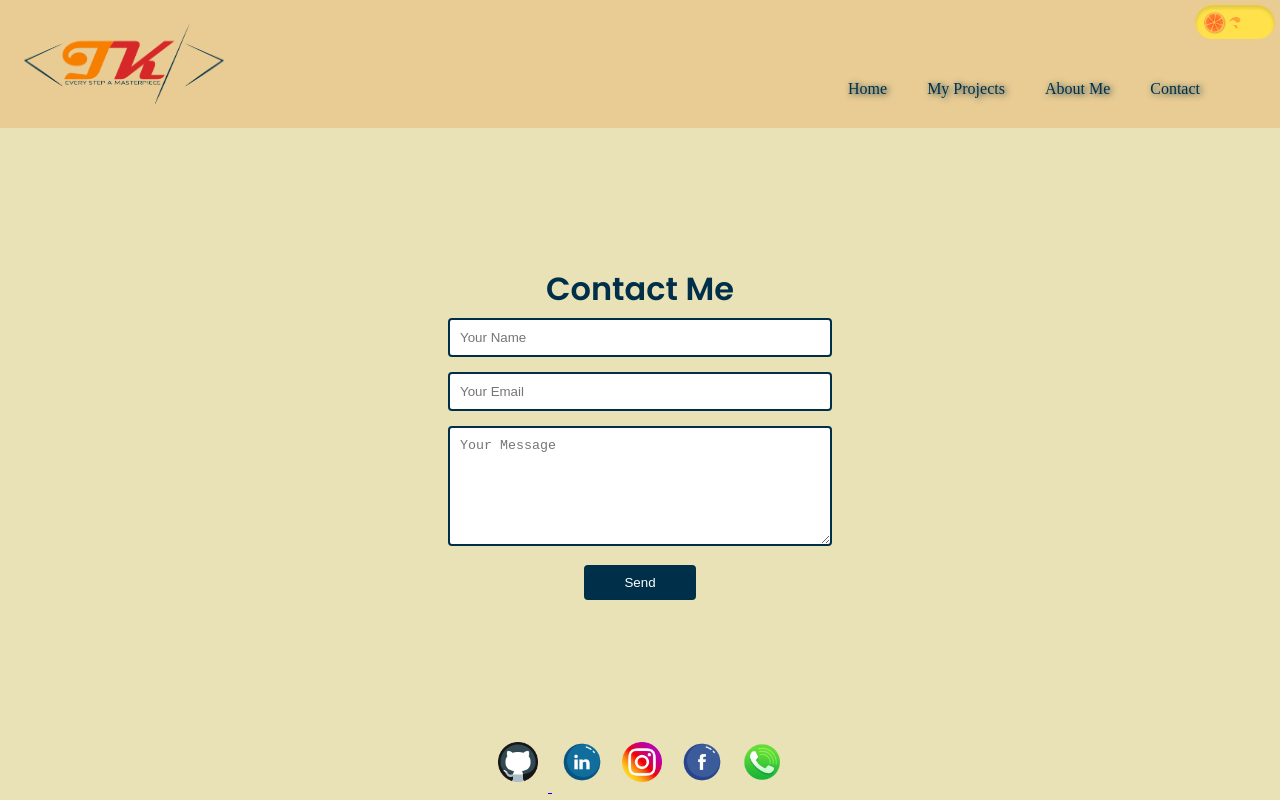
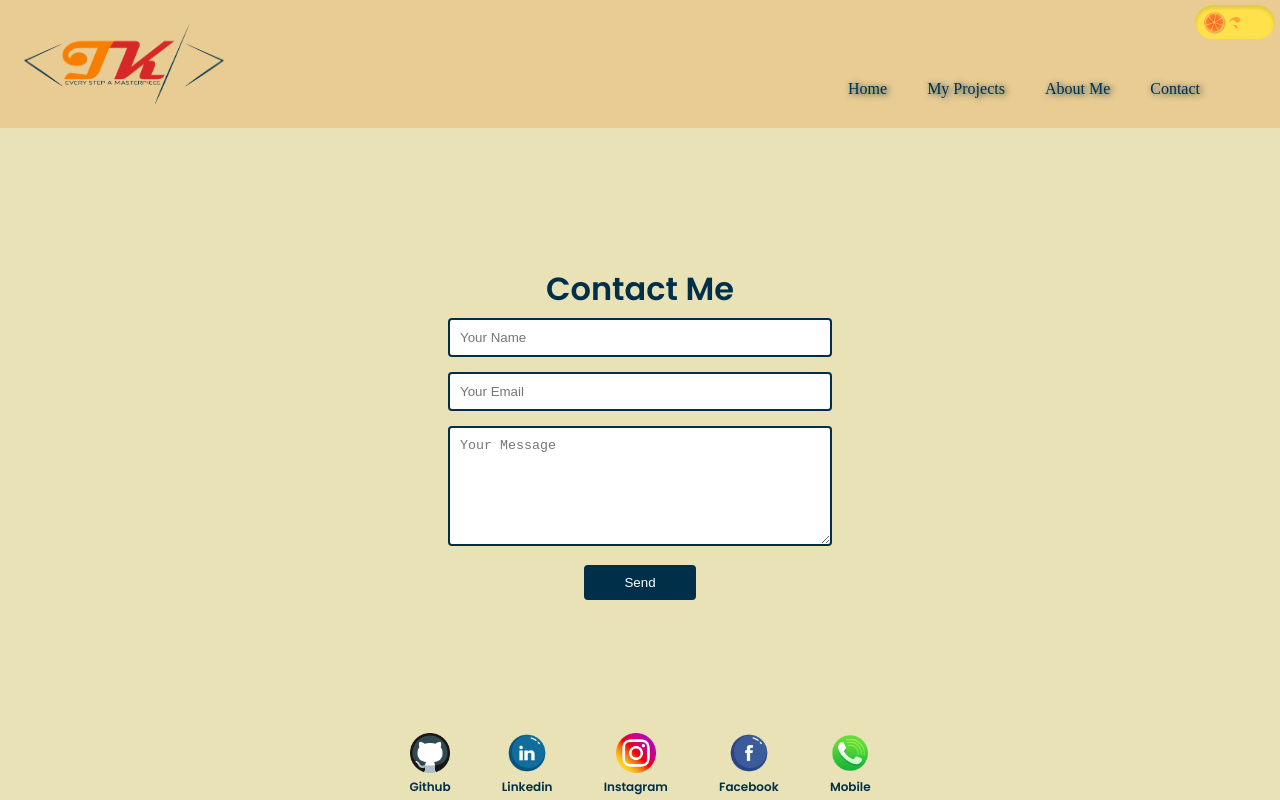
Before and after one commit to teokartvelishvili/aboutme, a React (Create React App) app: page /contact in a window 1280 px wide. Shown: the top 800 px of the page. Built offline with nearby package versions, Linux system fonts and the light colour scheme.

Commit message:
contact icons

```diff
--- a/src/Pages/Contact/Contact.css
+++ b/src/Pages/Contact/Contact.css
@@ -28,6 +28,7 @@
   /* background-image: url(../../Assets/teo\ logo\ dark\ backgr.png); */
   background-color: #003049;
  }
+
   .contact h1 {
     color: #003049;
     /* text-shadow: 0px 0px 10px #007bff; */
@@ -37,16 +38,25 @@
   .dark .contact h1 {
     color: #fcbf49;
   }
-
-
+  #socIcons{
+    display: flex;
+    justify-content: center;
+    gap: 4%;
+  }
 
   .socIcons a img {
     height: 40px;
     width: 40px;
-    margin: 10px;
+
 
   }
+  .socIcons a  {
+   text-decoration: none;
+   color: #003049;
+   font-size: 12px;
+   font-family: 'Poppins', sans-serif;
 
+  }
   .socIcons img {
     /* width: 25%; */
     /* height: 40px; */
--- a/src/Pages/Contact/Contact.jsx
+++ b/src/Pages/Contact/Contact.jsx
@@ -108,26 +108,26 @@ const Contact = () => {
         )}
       </div>
 
-      <div className="socIcons">
+      <div className="socIcons" id="socIcons">
         <a href="https://github.com/teokartvelishvili?tab=repositories" target="blank">
           {" "}
-          <img alt="icon" src={git} />
+          <img alt="icon" src={git} /> <p>Github</p>
         </a>
         <a href="https://www.linkedin.com/in/teona-qartvelishvili-8a4005257/" target="blank">
           {" "}
-          <img alt="icon" src={linkedin} />
+          <img alt="icon" src={linkedin} /> <p>Linkedin</p>
         </a>
         <a href="https://www.instagram.com/teo.kartvel?igsh=dnUzODMxcnZzN3p5&utm_source=qr" target="blank">
-          <img alt="icon" src={inst} />
+          <img alt="icon" src={inst} /> <p>Instagram</p>
         </a>
         <a href="https://www.facebook.com/teo.qartvel" target="blank">
-          <img alt="icon" src={fb} />
+          <img alt="icon" src={fb} /> <p>Facebook</p>
         </a>
         {/* <a href="mailto:qartvelishviliteona@gmail.com">
           <img alt="icon" src={mail} />
         </a> */}
         <a href="tel:+995551999055">
-          <img alt="icon" src={call} />
+          <img alt="icon" src={call} /><p>Mobile</p>
         </a>
       </div>
     </div>
--- a/src/Pages/MyProjects/Projects.css
+++ b/src/Pages/MyProjects/Projects.css
@@ -232,8 +232,7 @@
   .hoverBox::before {
     top: 50%;
     left: 100%;
-    width: 10px; /* Adjust the size of the dot */
-    /* height: 130px;  */
+    width: 10px;
     height: 260px;
   }
   .boxCont:hover{
@@ -252,8 +251,6 @@
     background-color: #eae2b7;
     height: 200%;
 
-
-
   }
   .dark #boxesGrid {
     background-color: #003049;
@@ -263,5 +260,4 @@
 
   }
 
-
 }
```
